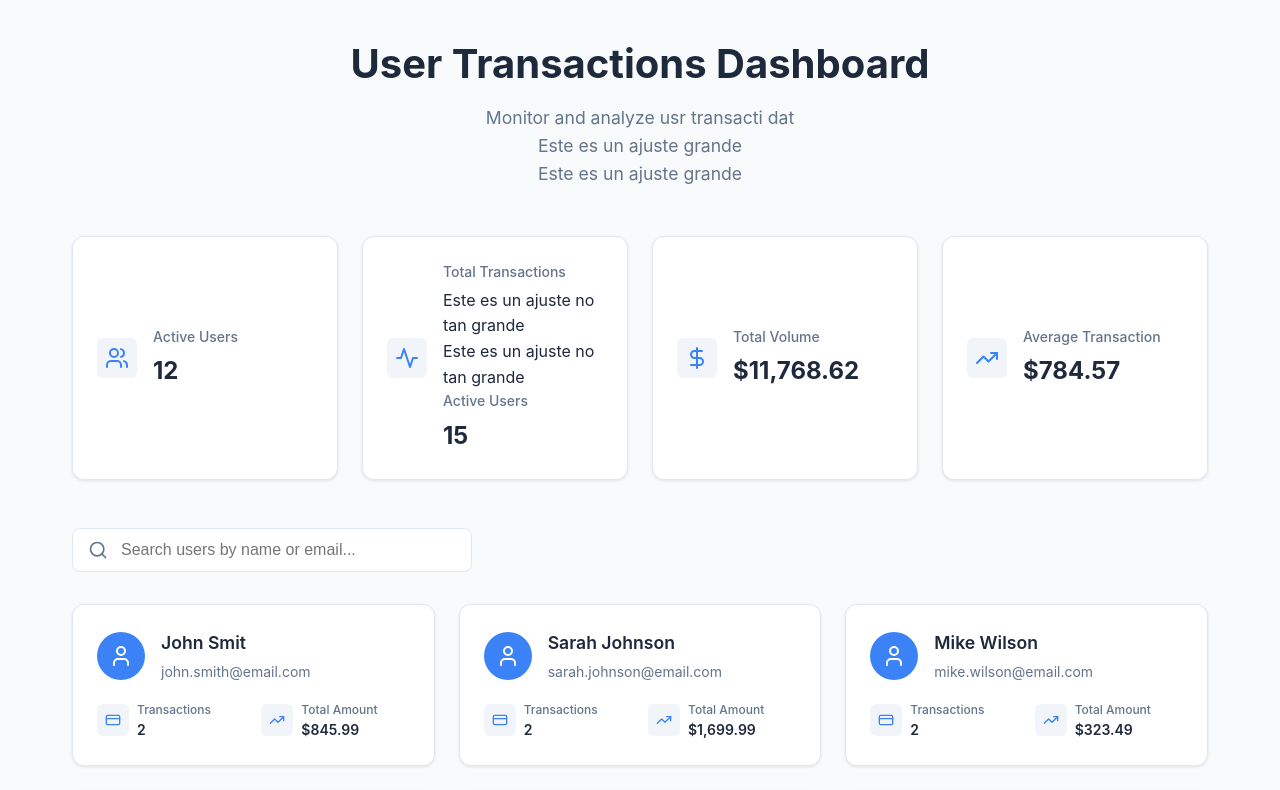
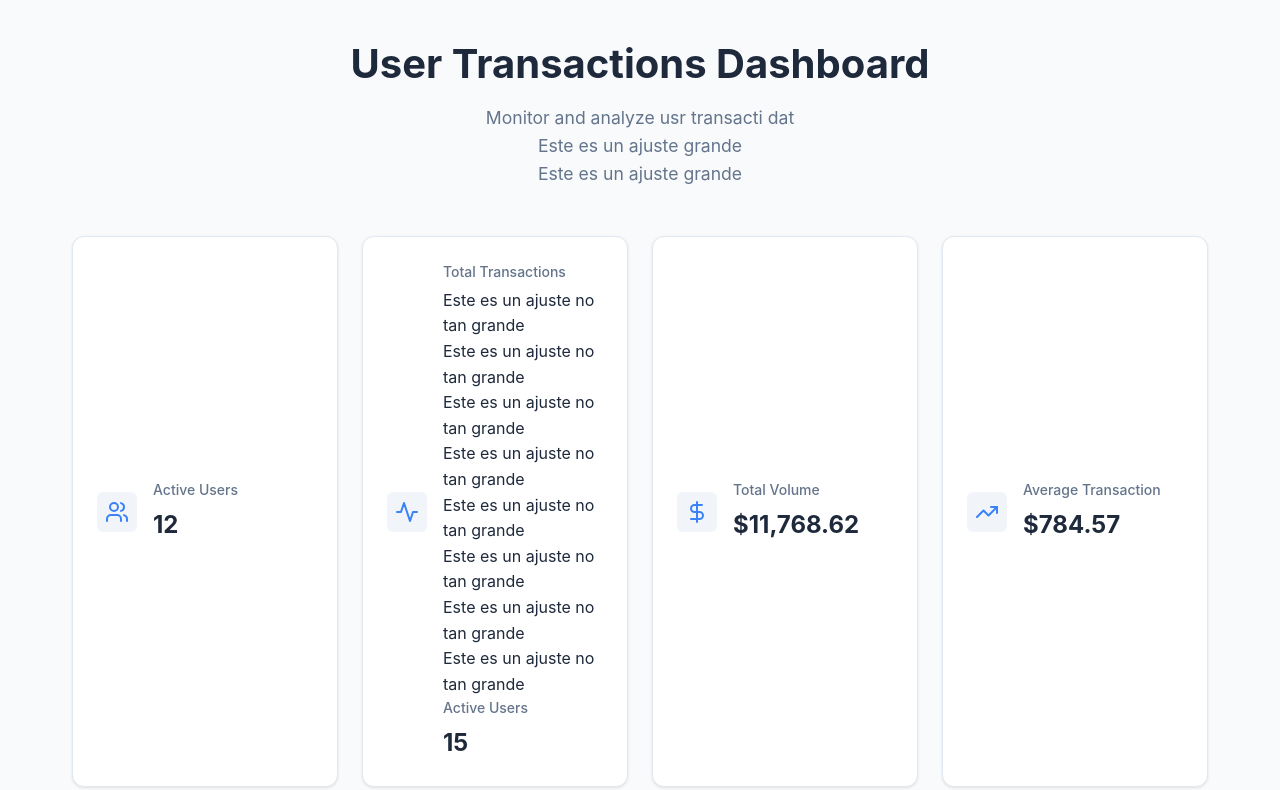
Before and after one commit to mio92/pagos-en-linea, a React (Create React App) app: page / in a window 1280 px wide. Shown: the top 790 px of the page. Built offline with nearby package versions, Linux system fonts and the light colour scheme.

Commit message:
prueba 43

```diff
--- a/src/components/Dashboard.tsx
+++ b/src/components/Dashboard.tsx
@@ -65,6 +65,12 @@ const Dashboard: React.FC = () => {
             <h3>Total Transactions</h3>
         <p>Este es un ajuste no tan grande</p>
         <p>Este es un ajuste no tan grande</p>
+        <p>Este es un ajuste no tan grande</p>
+        <p>Este es un ajuste no tan grande</p>
+        <p>Este es un ajuste no tan grande</p>
+        <p>Este es un ajuste no tan grande</p>
+        <p>Este es un ajuste no tan grande</p>
+        <p>Este es un ajuste no tan grande</p>
             <h3>Active Users</h3>
             <p className="stat-number">{transactionSummary.totalTransactions}</p>
           </div>
```
